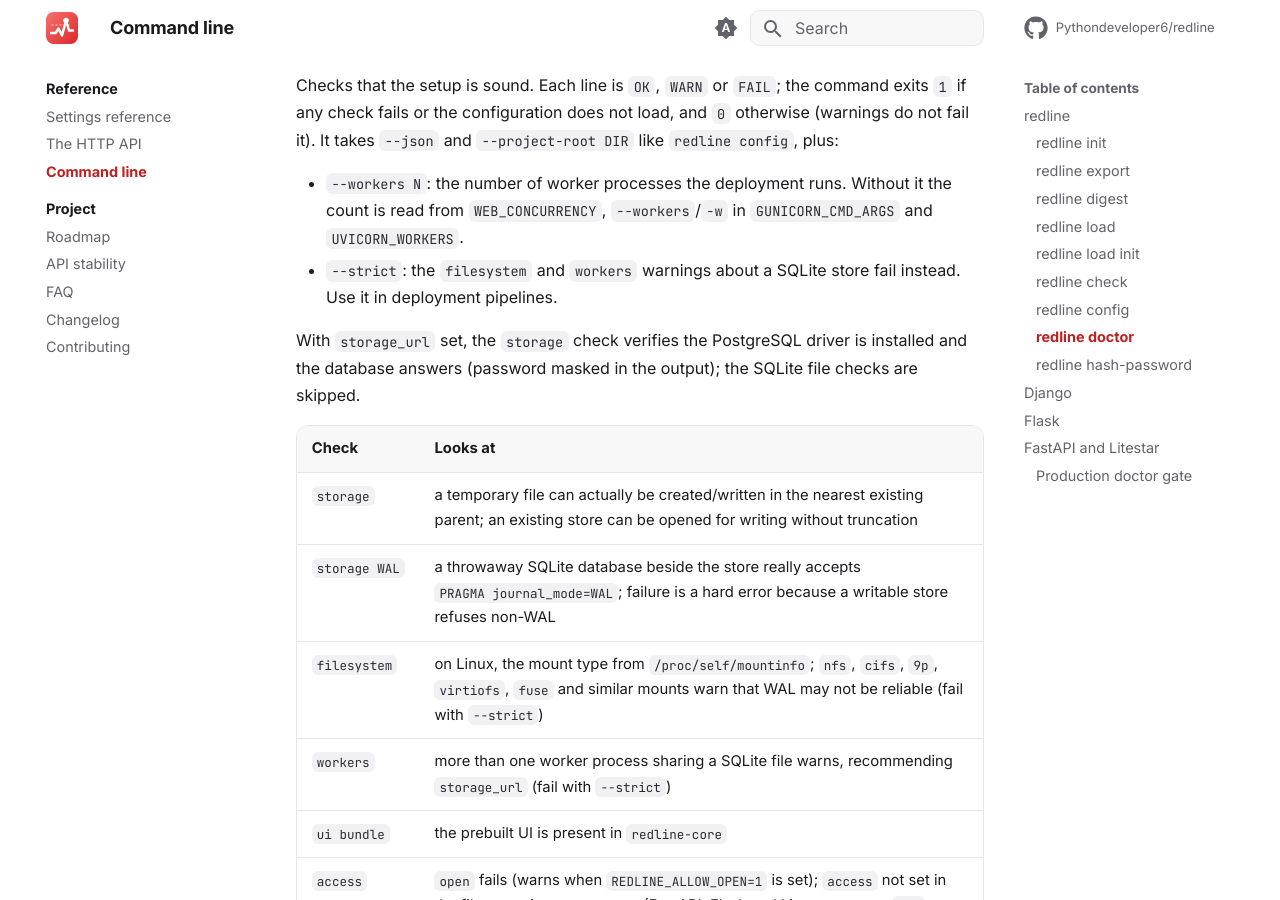
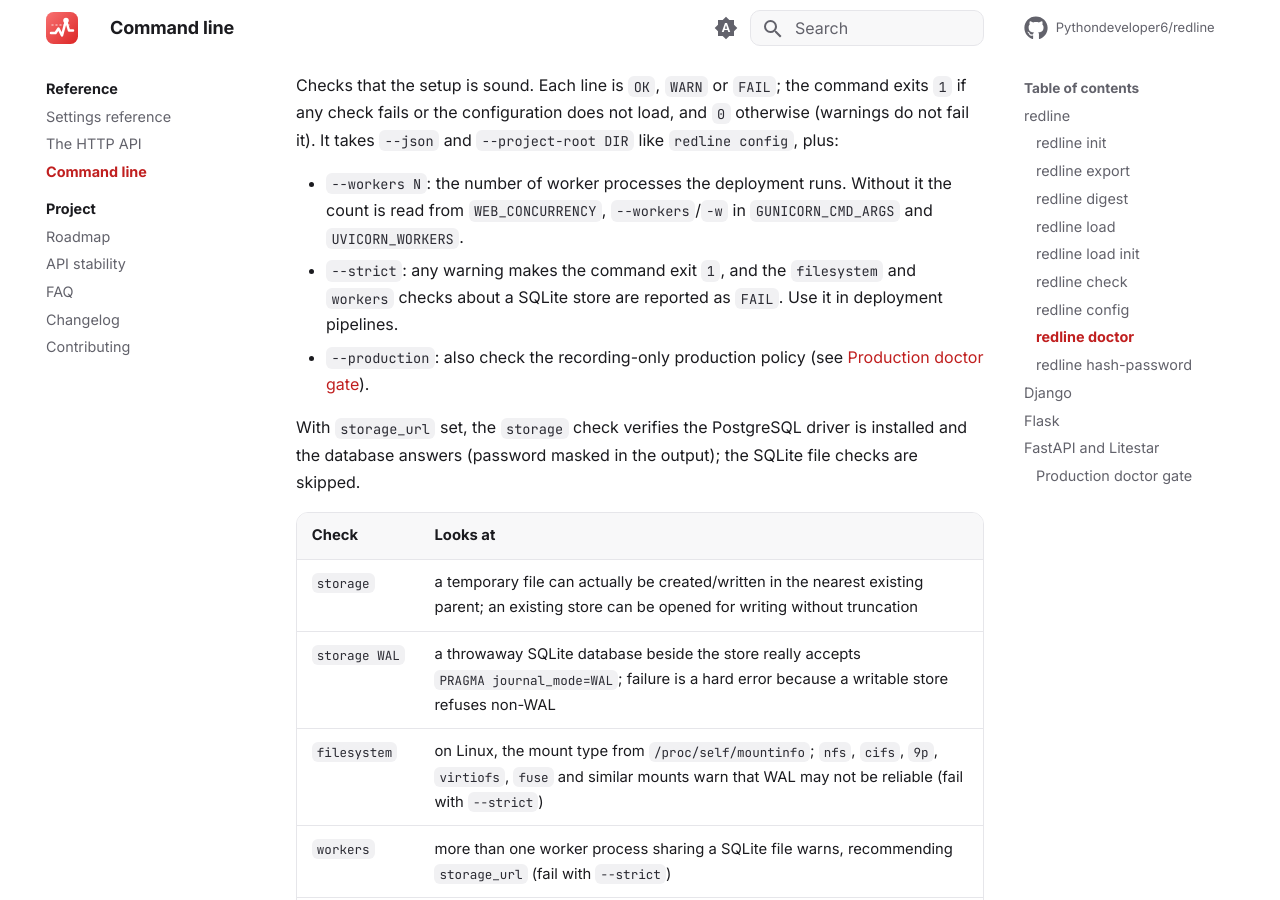
Before and after one commit to Pythondeveloper6/redline, an MkDocs documentation site: the page built from docs/cli.md, in a window 1280 px wide and 900 px high, scrolled down 6416 px. Built offline with MkDocs 1.6.1 and Material for MkDocs 9.7.7, drawn with Linux system fonts in a browser that asks for light colours; comment, search, counter and statistics services are not loaded.

Commit message:
fix: reconcile doctor flags and writer health counters after the 0.5.0a2 merge

```diff
--- a/docs/cli.md
+++ b/docs/cli.md
@@ -203,8 +203,10 @@ fail it). It takes `--json` and `--project-root DIR` like `redline config`, plus
 - `--workers N`: the number of worker processes the deployment runs. Without it the count
   is read from `WEB_CONCURRENCY`, `--workers`/`-w` in `GUNICORN_CMD_ARGS` and
   `UVICORN_WORKERS`.
-- `--strict`: the `filesystem` and `workers` warnings about a SQLite store fail instead.
-  Use it in deployment pipelines.
+- `--strict`: any warning makes the command exit `1`, and the `filesystem` and `workers`
+  checks about a SQLite store are reported as `FAIL`. Use it in deployment pipelines.
+- `--production`: also check the recording-only production policy (see
+  [Production doctor gate](#production-doctor-gate)).
 
 With `storage_url` set, the `storage` check verifies the PostgreSQL driver is installed and
 the database answers (password masked in the output); the SQLite file checks are skipped.
```
Also changed, not shown: 3 other files.
